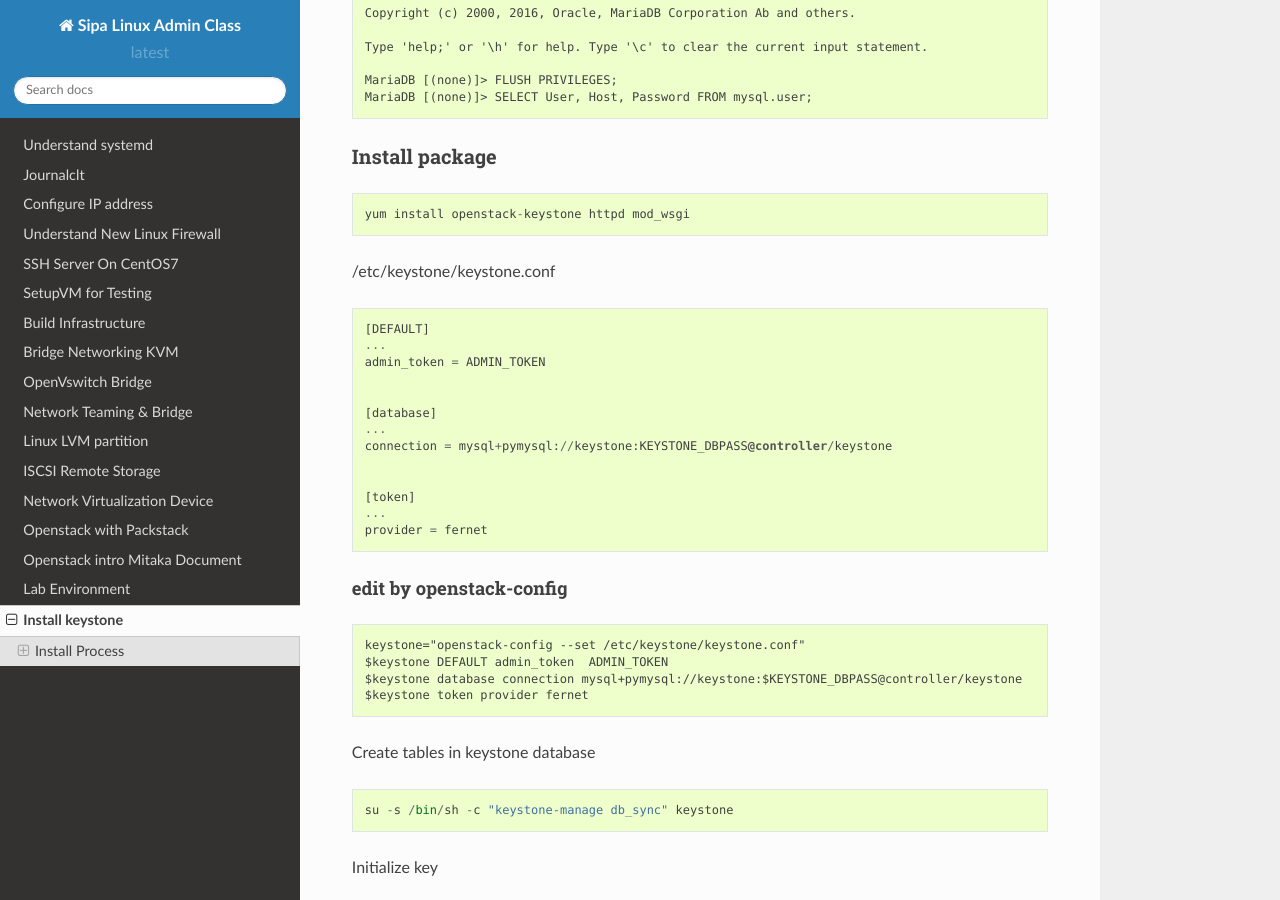
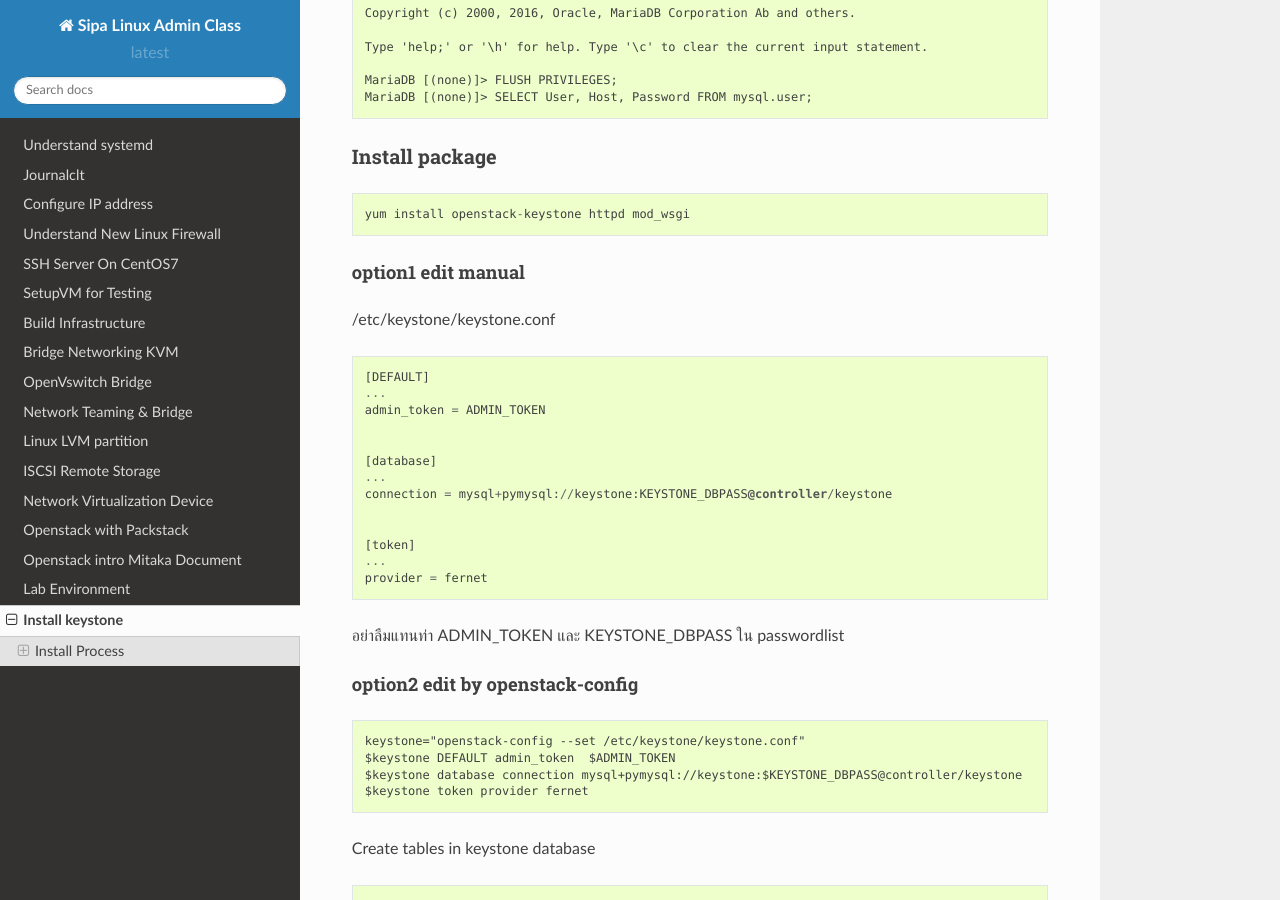
Before and after one commit to thaiopen/SipaLinuxCourse, a Sphinx documentation site: the page built from docs/source/keystone.rst, in a window 1280 px wide and 900 px high, scrolled down 423 px. Built offline with Sphinx 7.4.7 and the Read the Docs theme 2.0.0, drawn with Linux system fonts in a browser that asks for light colours.

Commit message:
building and pushing docs

```diff
--- a/docs/source/keystone.rst
+++ b/docs/source/keystone.rst
@@ -30,6 +30,8 @@
 
 	yum install openstack-keystone httpd mod_wsgi
 
+option1 edit manual
+-------------------
 /etc/keystone/keystone.conf
 ::
 
@@ -47,12 +49,14 @@
     ...
     provider = fernet
 
-edit by openstack-config
-------------------------
+อย่าลืมแทนท่า ADMIN_TOKEN และ KEYSTONE_DBPASS ใน passwordlist
+
+option2 edit by openstack-config
+--------------------------------
 ::
 
     keystone="openstack-config --set /etc/keystone/keystone.conf"
-    $keystone DEFAULT admin_token  ADMIN_TOKEN
+    $keystone DEFAULT admin_token  $ADMIN_TOKEN
     $keystone database connection mysql+pymysql://keystone:$KEYSTONE_DBPASS@controller/keystone
     $keystone token provider fernet
 
```
Also changed, not shown: 9 other files.
